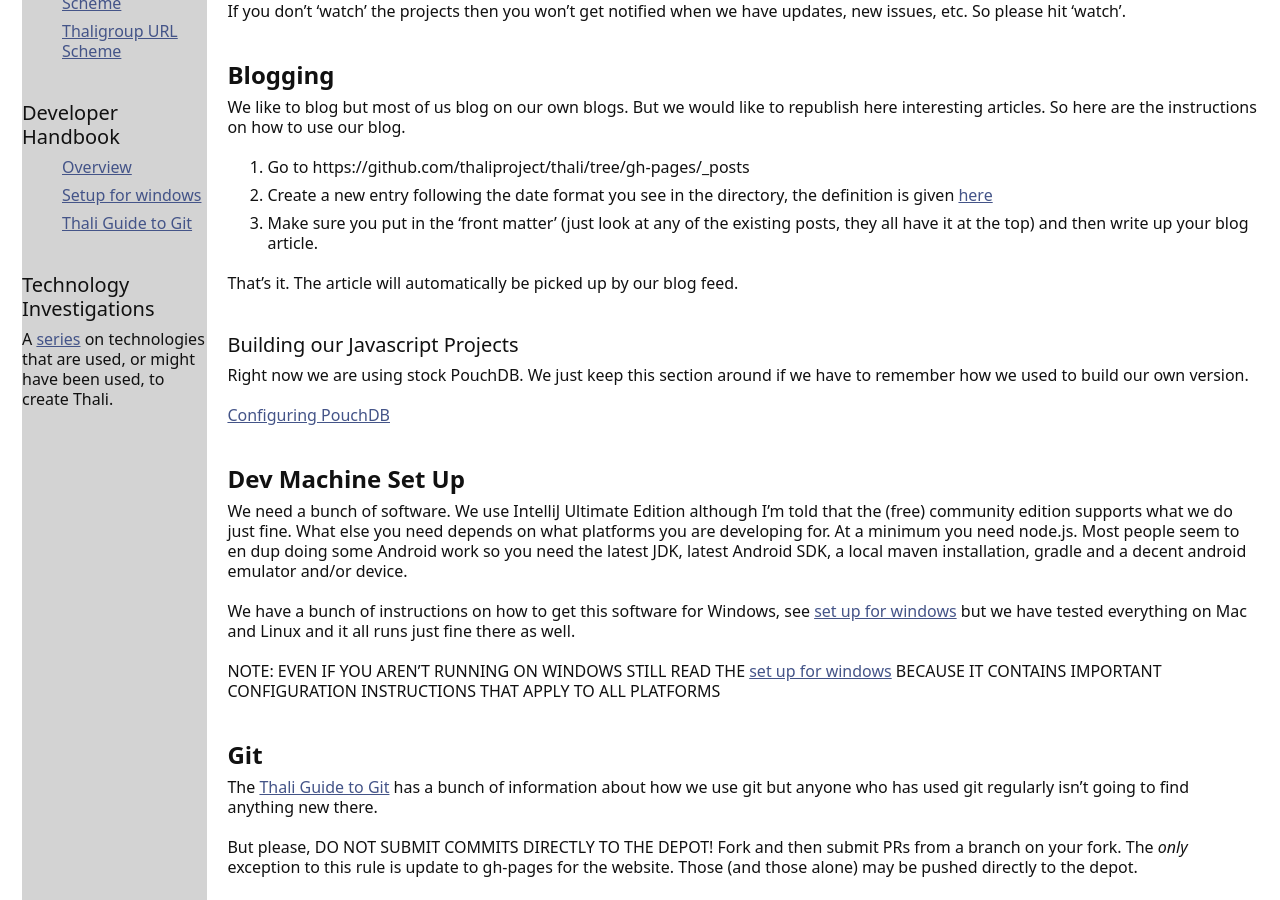
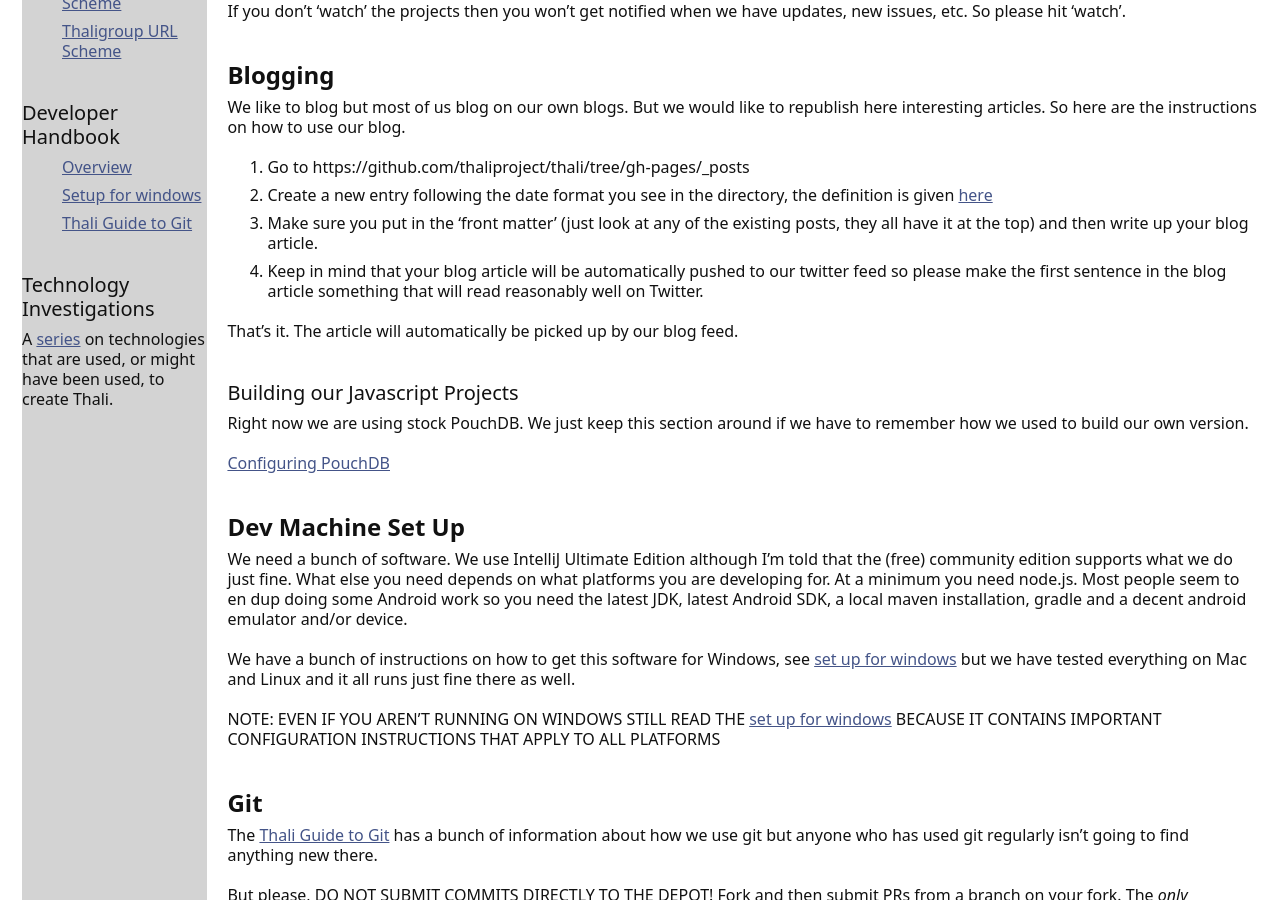
Before and after one commit to thaliproject/thali, a Jekyll site: the page built from DeveloperHandbook.md, in a window 1280 px wide and 900 px high, scrolled down 493 px. Built offline with Jekyll 4.4.1, drawn with Linux system fonts in a browser that asks for light colours; Markdown is read by kramdown in place of the engine named in the settings.

Commit message:
Update DeveloperHandbook.md

```diff
--- a/DeveloperHandbook.md
+++ b/DeveloperHandbook.md
@@ -23,6 +23,7 @@
 1. Go to https://github.com/thaliproject/thali/tree/gh-pages/_posts
 2. Create a new entry following the date format you see in the directory, the definition is given [here](http://jekyllrb.com/docs/posts/)
 3. Make sure you put in the 'front matter' (just look at any of the existing posts, they all have it at the top) and then write up your blog article.
+4. Keep in mind that your blog article will be automatically pushed to our twitter feed so please make the first sentence in the blog article something that will read reasonably well on Twitter.
 
 That's it. The article will automatically be picked up by our blog feed.
 
```
